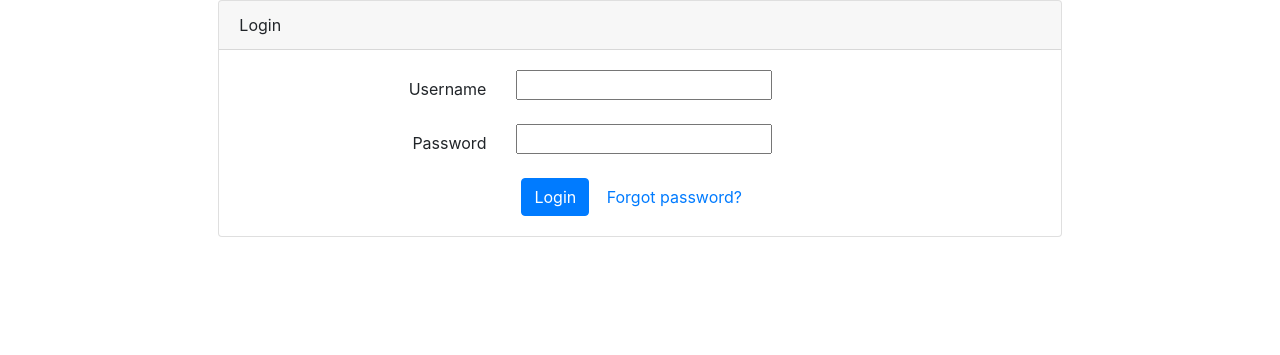
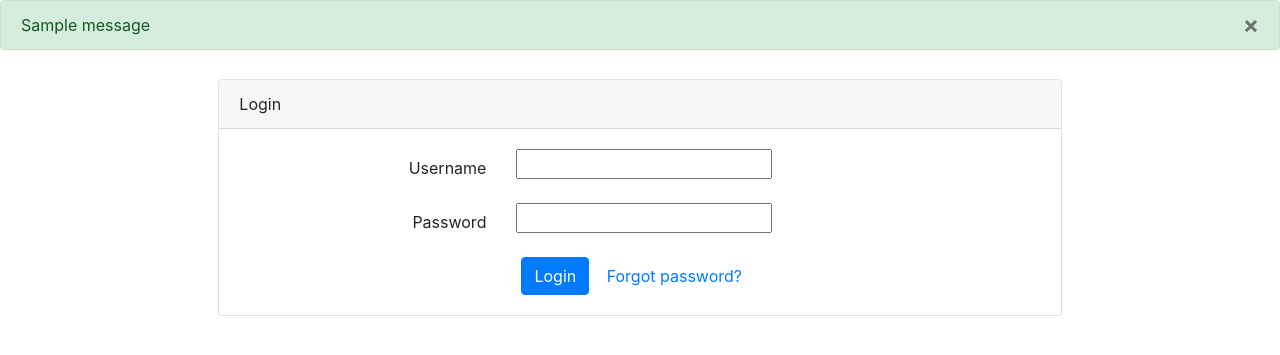
Before and after one commit to ZachManno/bet-jimjams, a Flask app: template templates/login.html in a window 1280 px wide. Shown: the top 355 px of the page. Run offline with Flask 2, Linux system fonts and the light colour scheme; the template is opened without the code that fills it, so the values that code supplies are empty, except form fields; one stand-in notice (Sample message) is shown; form fields are guessed from the names that the template uses; parts of the project's set-up code (start-up, migrations or seed data) failed here and were passed over; some libraries are stand-ins or nearby versions.

Commit message:
add invalid credentials handling in login

```diff
--- a/templates/base.html
+++ b/templates/base.html
@@ -15,6 +15,25 @@
         {% endblock %}
     </head>
     <body>
+        {% block messages %}
+            {% with messages = get_flashed_messages(with_categories=true) %}
+                {% if messages %}
+                    <div id="message">
+                    <div style="padding-bottom: 1%;">
+                        {% for category, message in messages %}
+                            <div id="inner-message" class="alert alert-{{category}}">
+                                <button type="button" class="close" data-dismiss="alert">&times;</button>
+                            {{ message }}
+                            </div>
+                        {% endfor %}
+
+                    </div>
+                    </div>
+                {% endif %}
+            {% endwith %}
+        {% endblock %}
+
+
         <!-- Your page content -->
         {% block content %}{% endblock %}
 
--- a/templates/login.html
+++ b/templates/login.html
@@ -2,6 +2,17 @@
 
 {% block head %}
   {{ super() }}
+{% endblock %}
+
+{% block messages %}
+   {{super()}}
+   {%if form.errors %}
+     <ul class="alert alert-danger">
+       {% for field, errors in form.errors.items() %}
+         <li>{{field}} {% for error in errors %}{{ error }}{% endfor %}</li>
+       {% endfor %}
+     </ul>
+   {% endif %}
 {% endblock %}
 
 
```
Also changed, not shown: static/styles/base.css (added, +9 -0 lines).
